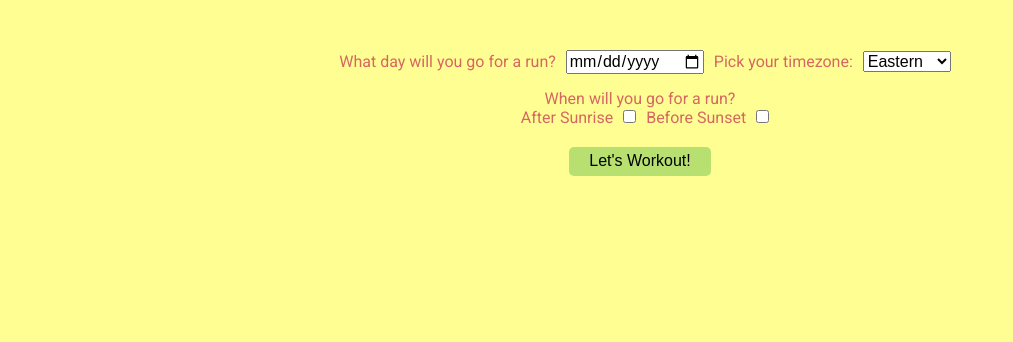
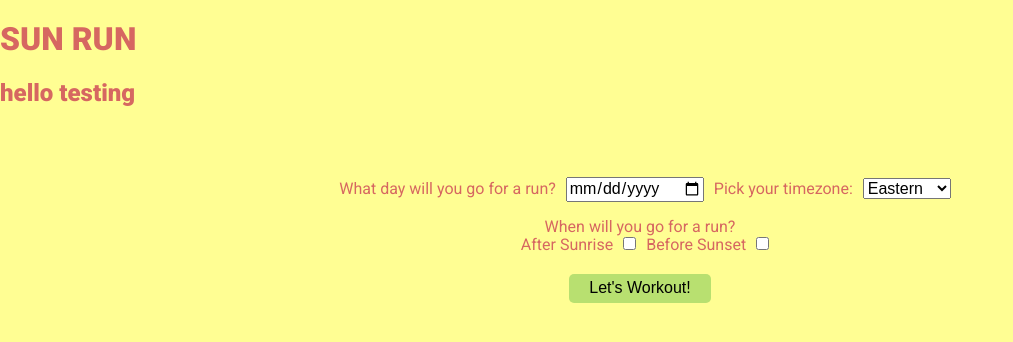
Before and after one commit to array-of-sunshine-2021/array-of-sunshine-api, a React (Create React App) app: page / in a window 1280 px wide. Shown: the top 342 px of the page, without its empty margins (0-1013 px from the left). Built offline with nearby package versions, Linux system fonts and the light colour scheme.

Commit message:
added h2 to app.js

```diff
--- a/src/App.js
+++ b/src/App.js
@@ -9,9 +9,8 @@ function App() {
 
   //create functions to handle input changes from the form
   const handleDateInput = (event) => {
-    console.log(event)
-    setDateInput(event.target.value);
-
+    const date = event.target.value
+    setDateInput(date)
   }
 
   const handleSubmit = (event) => {
@@ -22,17 +21,19 @@ function App() {
       params: {
         lat: 36.7201600,
         lng: -4.4203400,
-        date:`${dateInput}`
+        date: `${dateInput}`
       }
     }).then(response => {
       response = response.data.results
-      // console.log(response);
+      console.log(response);
     })
   }
 
 
   return (
     <div className="App">
+      <h1>SUN RUN</h1>
+      <h2>hello testing</h2>
       <Form
       submit={handleSubmit}
       dateInput= {dateInput}
```
